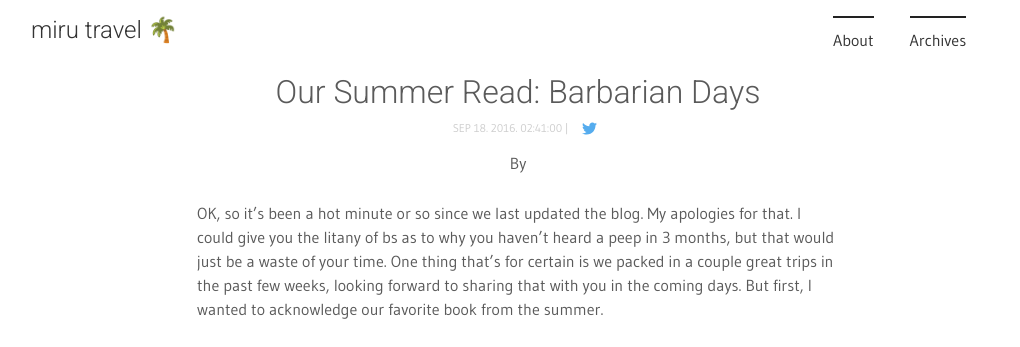
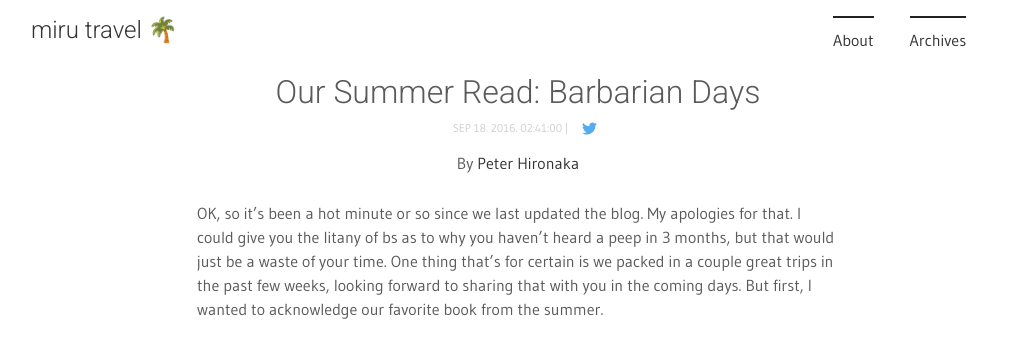
Before and after one commit to PHironaka/Miru-Blog, a Jekyll site: the page built from _posts/2016-09-18-our-summer-read-barbarian-days.markdown, in a window 1280 px wide. Shown: the top 347 px of the page, without its empty margins (122-1142 px from the left). Built offline with Jekyll 4.4.1, drawn with Linux system fonts in a browser that asks for light colours.

Commit message:
Updated Our Summer Read Barbarian Days

```diff
--- a/_posts/2016-09-18-our-summer-read-barbarian-days.markdown
+++ b/_posts/2016-09-18-our-summer-read-barbarian-days.markdown
@@ -1,6 +1,7 @@
 ---
 title: 'Our Summer Read: Barbarian Days'
 date: 2016-09-18 02:41:00 Z
+author: Peter Hironaka
 ---
 
 OK, so it's been a hot minute or so since we last updated the blog. My apologies for that. I could give you the litany of bs as to why you haven't heard a peep in 3 months, but that would just be a waste of your time. One thing that's for certain is we packed in a couple great trips in the past few weeks, looking forward to sharing that with you in the coming days. But first, I wanted to acknowledge our favorite book from the summer.
```
